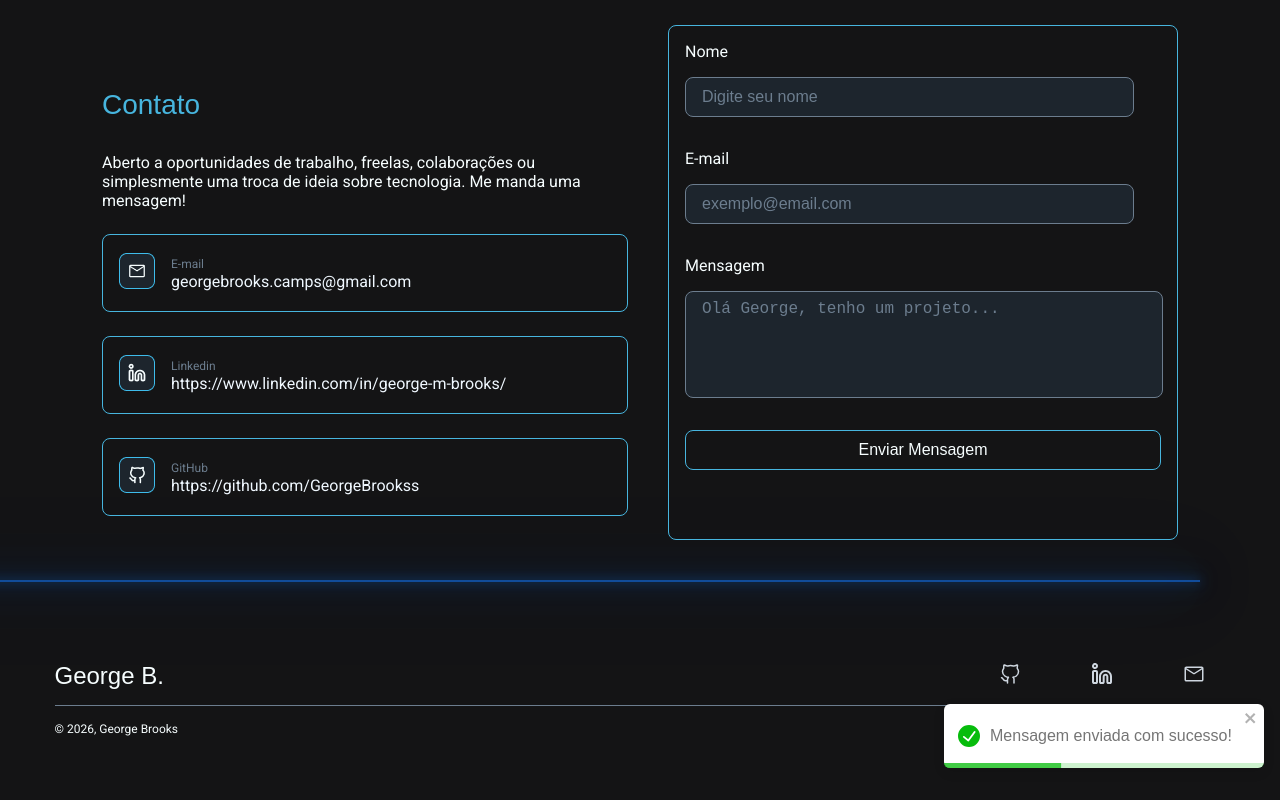
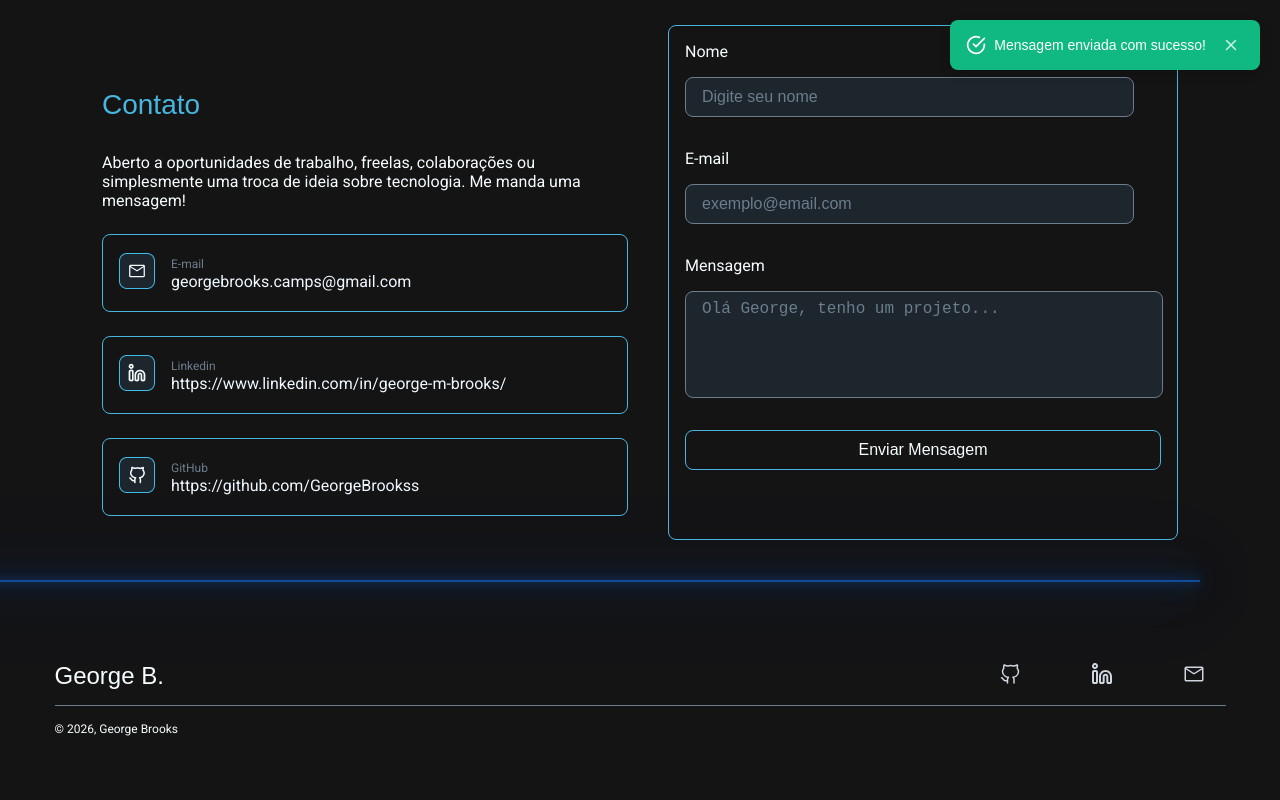
Before and after one commit to GeorgeBrookss/Portfolio-George-Brooks, a React (Vite) app: page / in a window 1280 px wide. Both pictures are taken after typing "Sample", "name@example.com", "Sample" into the empty fields and a click on the button "Enviar Mensagem". Shown: the part 2562-3362 px from the top of the page. Built offline with nearby package versions, Linux system fonts and the light colour scheme; a web font is replaced by a local one.

Commit message:
formulario e Toast Notification

```diff
--- /dev/null
+++ b/src/components/Toast/index.tsx
@@ -0,0 +1,57 @@
+import { useEffect, useState } from "react";
+import { ToastStyled } from "./styles";
+import { FiCheckCircle, FiAlertCircle, FiX } from "react-icons/fi";
+
+type Props = {
+    message: string;
+    type: "success" | "error";
+    visible: boolean;
+    onClose: () => void;
+};
+
+function Toast({ message, type, visible, onClose }: Props) {
+    const [closing, setClosing] = useState(false);
+
+    const handleManualClose = () => {
+        setClosing(true);
+        setTimeout(() => {
+            onClose();
+            setClosing(false);
+        }, 300);
+    };
+
+    useEffect(() => {
+        if (!visible) return;
+
+        const timer = setTimeout(() => {
+            setClosing(true);
+            setTimeout(() => {
+                onClose();
+                setClosing(false);
+            }, 300);
+        }, 3000);
+
+        return () => clearTimeout(timer);
+    }, [visible, onClose]);
+
+    if (!visible) return null;
+
+    return (
+        <ToastStyled $type={type} $closing={closing}>
+            <div className="toast-content">
+                {type === "success" ? (
+                    <FiCheckCircle size={20} className="icon" />
+                ) : (
+                    <FiAlertCircle size={20} className="icon" />
+                )}
+                <span>{message}</span>
+            </div>
+
+            <button type="button" onClick={handleManualClose} aria-label="Fechar">
+                <FiX size={18} />
+            </button>
+        </ToastStyled>
+    );
+}
+
+export default Toast;
--- /dev/null
+++ b/src/components/Toast/styles.ts
@@ -0,0 +1,70 @@
+import styled, { keyframes } from "styled-components";
+
+const slideIn = keyframes`
+    from {
+        transform: translateY(-100%);
+        opacity: 0;
+    }
+    to {
+        transform: translateY(0);
+        opacity: 1;
+    }
+    `;
+
+const slideOut = keyframes`
+    from {
+        transform: translateY(0);
+        opacity: 1;
+    }
+    to {
+        transform: translateY(-100%);
+        opacity: 0;
+    }
+`;
+
+export const ToastStyled = styled.div<{ $type: "success" | "error"; $closing: boolean }>`
+    position: fixed;
+    top: 20px;
+    right: 20px;
+    z-index: 9999;
+
+    display: flex;
+    align-items: center;
+    justify-content: space-between;
+    gap: 12px;
+    min-width: 280px;
+    padding: 12px 16px;
+    border-radius: 8px;
+    box-shadow: 0px 4px 12px rgba(0, 0, 0, 0.15);
+    font-family: sans-serif;
+    font-size: 14px;
+    font-weight: 500;
+
+    background-color: ${({ $type }) => ($type === "success" ? "#10B981" : "#EF4444")};
+    color: #ffffff;
+
+    animation: ${({ $closing }) => ($closing ? slideOut : slideIn)} 0.3s ease-in-out forwards;
+
+    .toast-content {
+        display: flex;
+        align-items: center;
+        gap: 8px;
+    }
+
+    button {
+        background: transparent;
+        border: none;
+        cursor: pointer;
+        display: flex;
+        align-items: center;
+        justify-content: center;
+        padding: 4px;
+        color: inherit;
+        opacity: 0.8;
+        transition: opacity 0.2s;
+
+        &:hover {
+            opacity: 1;
+        }
+    }
+`;
--- a/src/main.tsx
+++ b/src/main.tsx
@@ -1,15 +1,9 @@
 import React from "react";
 import ReactDOM from "react-dom/client";
 import App from "./App.jsx";
-import { ToastContainer } from "react-toastify";
-import "react-toastify/dist/ReactToastify.css";
 
 ReactDOM.createRoot(document.getElementById("root")!).render(
   <React.StrictMode>
-    <ToastContainer
-    position="bottom-right"
-    autoClose={3000}
-    />
     <App />
   </React.StrictMode>
 );
--- a/src/pages/Home/index.tsx
+++ b/src/pages/Home/index.tsx
@@ -13,7 +13,7 @@ import Textarea from "../../components/TextArea"
 import Button from "../../components/Button"
 import { useState } from "react";
 import emailjs from "@emailjs/browser";
-import { toast } from "react-toastify";
+import Toast from "../../components/Toast";
 
 function Home() {
 
@@ -21,21 +21,33 @@ function Home() {
     const [email, setEmail] = useState("");
     const [message, setMessage] = useState("");
 
-const sendEmail = async (e: React.FormEvent) => {
+    const [toastVisible, setToastVisible] = useState(false);
+
+    const [toastType, setToastType] = useState<"success" | "error">("success");
+
+    const [toastMessage, setToastMessage] = useState("");
+
+const sendEmail = async (e: React.SubmitEvent) => {
     e.preventDefault();
 
+    const showValidationError = (msg: string) => {
+        setToastType("error");
+        setToastMessage(msg);
+        setToastVisible(true);
+    };
+
     if (!name.trim()) {
-        alert("Digite seu nome.");
+        showValidationError("Digite seu nome.");
         return;
     }
 
     if (!email.trim()) {
-        alert("Digite seu e-mail.");
+        showValidationError("Digite seu e-mail.");
         return;
     }
 
     if (!message.trim()) {
-        alert("Digite uma mensagem.");
+        showValidationError("Digite uma mensagem.");
         return;
     }
 
@@ -51,13 +63,17 @@ const sendEmail = async (e: React.FormEvent) => {
             "FnCezHejbUdAb0YpF"
         );
 
-        toast.success("Mensagem enviada com sucesso!");
+        setToastType("success");
+        setToastMessage("Mensagem enviada com sucesso!");
+        setToastVisible(true);
 
         setName("");
         setEmail("");
         setMessage("");
     } catch (error) {
-        toast.error("Erro ao enviar mensagem.");
+        setToastType("error");
+        setToastMessage("Não foi possível enviar a mensagem.");
+        setToastVisible(true);
         console.error(error);
     }
 };
@@ -202,6 +218,12 @@ const sendEmail = async (e: React.FormEvent) => {
                 </ContactStyled>
         </HomeStyled>
         <Footer />
+        <Toast
+            visible={toastVisible}
+            type={toastType}
+            message={toastMessage}
+            onClose={() => setToastVisible(false)}
+        />
         </>
     )
 }
```
